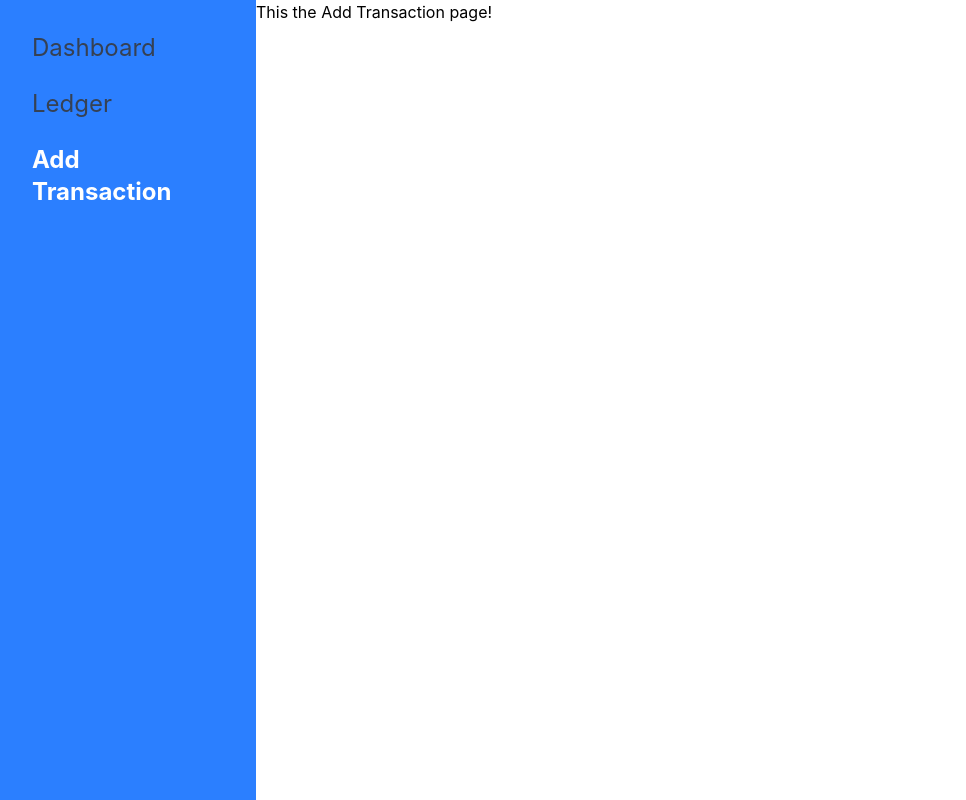
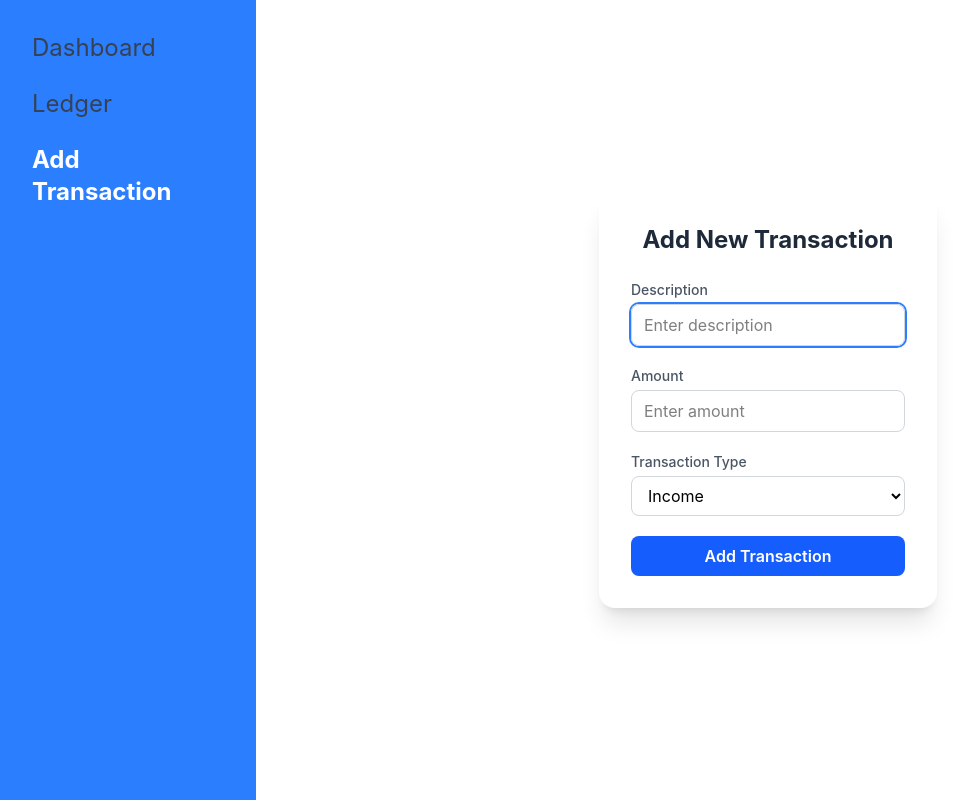
Before and after one commit to emmy-niyonsaba/SwiftCash-Finance-Tracker, a React (Vite) app: page /transactions/add in a window 1280 px wide. Shown: the whole page, without its empty margins (0-966 px from the left). Built offline with nearby package versions, Linux system fonts and the light colour scheme.

Commit message:
done with add ,remove display transaction

```diff
--- a/src/App.tsx
+++ b/src/App.tsx
@@ -5,14 +5,17 @@ import AppLayout from './layouts/AppLayout'
 import Dashoard from './pages/Dashoard'
 import TransactionList from './pages/TransactionList'
 import AddTransaction from './pages/AddTransaction'
+import { transactionsLoader } from './loaders/TransactionsLoader'
+import { transactionAction } from './actions/TransactionAction'
 
 
 const router = createBrowserRouter(
   createRoutesFromElements(
     <Route  path ='/' element={<AppLayout />} >
       <Route index element={<Dashoard/>}/>
-      <Route path='transactions' element={<TransactionList/>} />
-      <Route path='transactions/add' element={<AddTransaction/>} />
+      <Route path='transactions' element={<TransactionList/>}  loader={transactionsLoader}/>
+      <Route path='transactions/add' element={<AddTransaction/>} action={transactionAction} />
+      <Route path='delete/:transactionId' element={<h1>delete transaction</h1>}/>
 
     </Route>
   )
--- /dev/null
+++ b/src/actions/TransactionAction.tsx
@@ -0,0 +1,23 @@
+
+import { redirect } from "react-router-dom";
+import type{ Transaction } from "../types/FinancialTypes";
+
+export const transactionAction = async ({request}) => {
+const formData =  await request.formData()
+ const transaction:Transaction = {
+    id: crypto.randomUUID(),
+    description: formData.get("description"),
+    amount: Number(formData.get("amount")),
+    type: formData.get("type"),
+    category: formData.get("category"),
+    date: new Date().toISOString(),
+  };
+
+  const stored = JSON.parse(localStorage.getItem("transactions") || "[]");
+
+  stored.push(transaction);
+
+  localStorage.setItem("transactions", JSON.stringify(stored));
+
+  return redirect("/transactions");
+}
--- /dev/null
+++ b/src/loaders/TransactionsLoader.tsx
@@ -0,0 +1,5 @@
+export  function transactionsLoader() {
+  const data =  localStorage.getItem("transactions");
+
+  return data ? JSON.parse(data) : [];
+}
--- a/src/pages/AddTransaction.tsx
+++ b/src/pages/AddTransaction.tsx
@@ -1,11 +1,77 @@
-import React from 'react'
+import { useRef, useEffect } from "react";
+import { Form } from "react-router-dom";
 
 function AddTransaction() {
+  const inputRef = useRef();
+
+  useEffect(() => {
+    inputRef.current.focus();
+  }, []);
+
   return (
-    <div>
-      <h1>This the Add Transaction page!</h1>
+    <div className=" flex items-center justify-center mx-auto">
+      <div className="  bg-white shadow-xl rounded-2xl p-8">
+
+        <h1 className="text-2xl font-bold text-gray-800 mb-6 text-center">
+          Add New Transaction
+        </h1>
+
+        <Form method="post" className="space-y-5 w-full">
+
+          <div>
+            <label className="block text-sm font-medium text-gray-600 mb-1">
+              Description
+            </label>
+
+            <input
+              ref={inputRef}
+              name="description"
+              placeholder="Enter description"
+              required
+              className="w-full border border-gray-300 rounded-lg px-3 py-2 focus:outline-none focus:ring-2 focus:ring-blue-500"
+            />
+          </div>
+
+          <div>
+            <label className="block text-sm font-medium text-gray-600 mb-1">
+              Amount
+            </label>
+
+            <input
+              type="number"
+              name="amount"
+              min="1"
+              placeholder="Enter amount"
+              required
+              className="w-full border border-gray-300 rounded-lg px-3 py-2 focus:outline-none focus:ring-2 focus:ring-blue-500"
+            />
+          </div>
+
+          <div>
+            <label className="block text-sm font-medium text-gray-600 mb-1">
+              Transaction Type
+            </label>
+
+            <select
+              name="type"
+              className="w-full border border-gray-300 rounded-lg px-3 py-2 bg-white focus:outline-none focus:ring-2 focus:ring-blue-500"
+            >
+              <option value="income">Income</option>
+              <option value="expense">Expense</option>
+            </select>
+          </div>
+
+          <button
+            type="submit"
+            className="w-full bg-blue-600 text-white font-semibold py-2 rounded-lg hover:bg-blue-700 transition duration-200"
+          >
+            Add Transaction
+          </button>
+
+        </Form>
+      </div>
     </div>
-  )
+  );
 }
 
-export default AddTransaction
+export default AddTransaction;
--- a/src/pages/TransactionList.tsx
+++ b/src/pages/TransactionList.tsx
@@ -1,9 +1,44 @@
-import React from 'react'
 
+import type { Transaction } from "../types/FinancialTypes";
+import { Link } from "react-router-dom";
+
+
+const removeTransaction = (index: number) => {
+  const transactions = JSON.parse(localStorage.getItem("transactions") || "[]");
+  transactions.splice(index, 1);
+  localStorage.setItem("transactions", JSON.stringify(transactions));
+  window.location.reload();
+}
 function TransactionList() {
+ const transactions =  JSON.parse(localStorage.getItem("transactions") || "[]");
+
+
+
   return (
     <div>
-     <h1> This is the TaransactionList page</h1>
+      <h1>Transaction List</h1>
+      {
+        transactions.length > 0 ? (
+          <ul>
+            {transactions.map((transaction: Transaction, index: number) => (
+              <div className=" bg-blue-300 text-sm mt-10 g-10 rounded-lg mb-4  p-4 flex justify-between   items-center " key={index}>
+
+              <li key={index} className=" p-4 flex justify-around items-center">
+                <p>Amount: {transaction.amount}</p>
+                <p>Description: {transaction.description}</p>
+              </li>
+              <button
+              className="font-bold text-red-500 py-2 px-2 hover:cursor-pointer rounded-lg hover:bg-red-500 hover:text-white transition-colors duration-300"
+              onClick={() => removeTransaction(index)}
+              >Remove</button>
+              </div>
+            ))}
+          </ul>
+        ) : (
+          <p>No transactions found.</p>
+        )
+
+      }
     </div>
   )
 }
```
Also changed, not shown: src/types/FinancialTypes.tsx (renamed from src/layouts/types/FinancialTypes.tsx).
